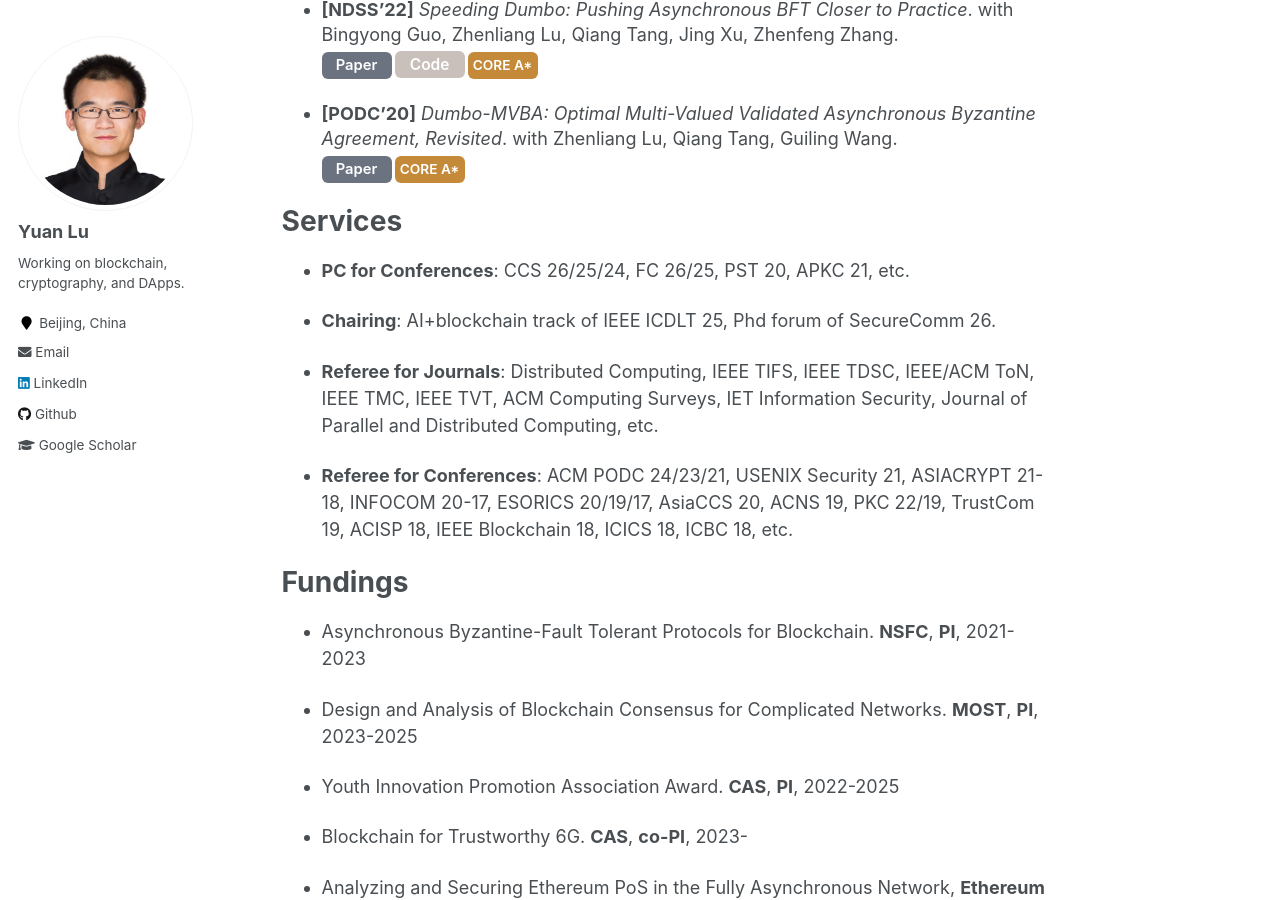
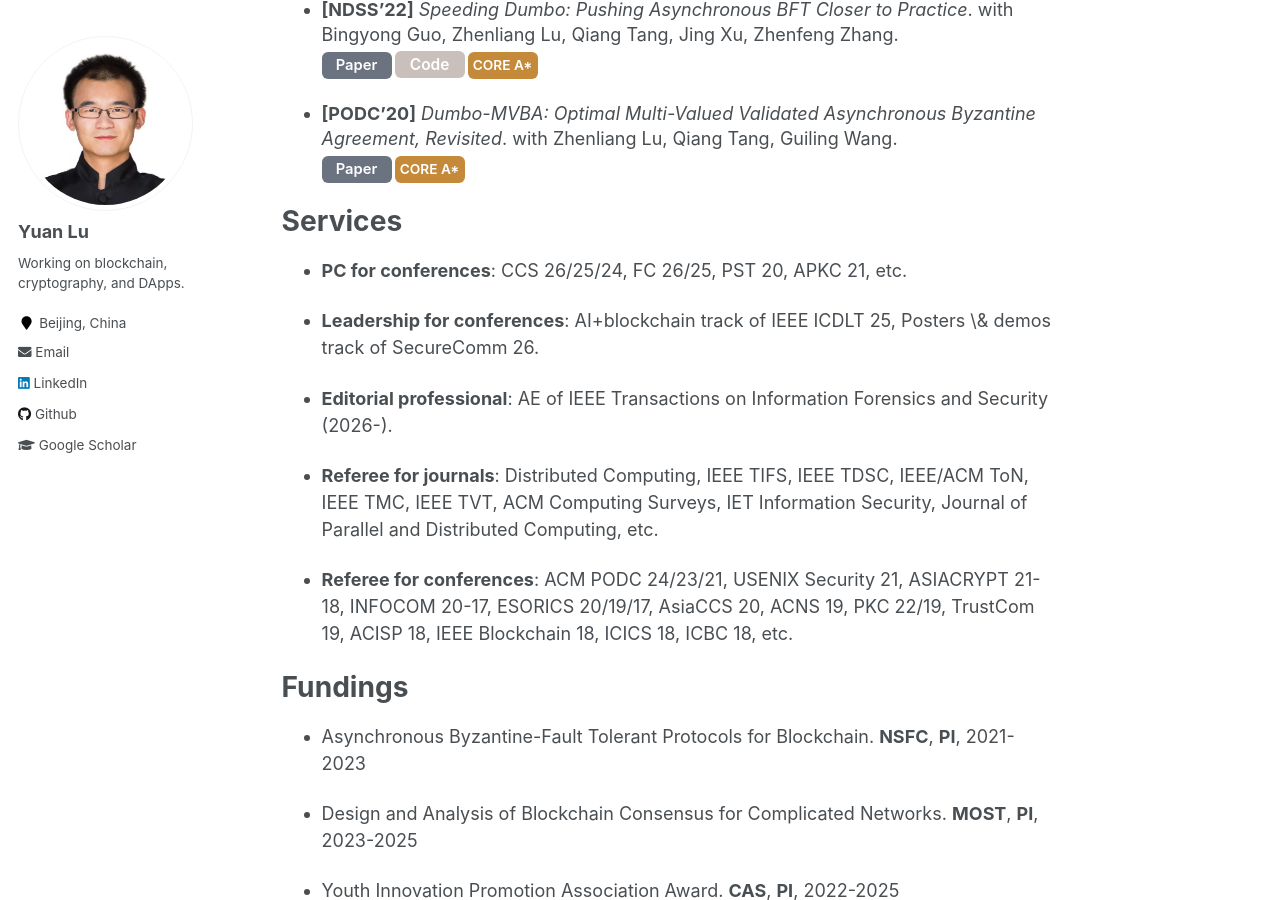
Before and after one commit to yylluu/yylluu.github.io, a Jekyll site: the page built from _pages/about.md, in a window 1280 px wide and 900 px high, scrolled down 2017 px. Built offline with Jekyll 4.4.1, drawn with Linux system fonts in a browser that asks for light colours.

Commit message:
Update about.md

```diff
--- a/_pages/about.md
+++ b/_pages/about.md
@@ -150,14 +150,15 @@ Many of my research results have been published in top-tier computer science ven
 Services
 ======
 
-- **PC for Conferences**: CCS 26/25/24, FC 26/25, PST 20, APKC 21, etc.
+- **PC for conferences**: CCS 26/25/24, FC 26/25, PST 20, APKC 21, etc.
 
-- **Chairing**: AI+blockchain track of IEEE ICDLT 25, Phd forum of SecureComm 26.
+- **Leadership for conferences**: AI+blockchain track of IEEE ICDLT 25, Posters \& demos track of SecureComm 26.
 
-- **Referee for Journals**: Distributed Computing, IEEE TIFS, IEEE TDSC, IEEE/ACM ToN, IEEE TMC, IEEE TVT, ACM Computing Surveys, IET Information Security, Journal of Parallel and Distributed Computing, etc.
+- **Editorial professional**: AE of IEEE Transactions on Information Forensics and Security (2026-).
 
-- **Referee for Conferences**: ACM PODC 24/23/21, USENIX Security 21, ASIACRYPT 21-18, INFOCOM 20-17, ESORICS 20/19/17, AsiaCCS 20, ACNS 19, PKC 22/19, TrustCom 19, ACISP 18, IEEE Blockchain 18, ICICS 18, ICBC 18, etc.
+- **Referee for journals**: Distributed Computing, IEEE TIFS, IEEE TDSC, IEEE/ACM ToN, IEEE TMC, IEEE TVT, ACM Computing Surveys, IET Information Security, Journal of Parallel and Distributed Computing, etc.
 
+- **Referee for conferences**: ACM PODC 24/23/21, USENIX Security 21, ASIACRYPT 21-18, INFOCOM 20-17, ESORICS 20/19/17, AsiaCCS 20, ACNS 19, PKC 22/19, TrustCom 19, ACISP 18, IEEE Blockchain 18, ICICS 18, ICBC 18, etc.
 
 
 
```
